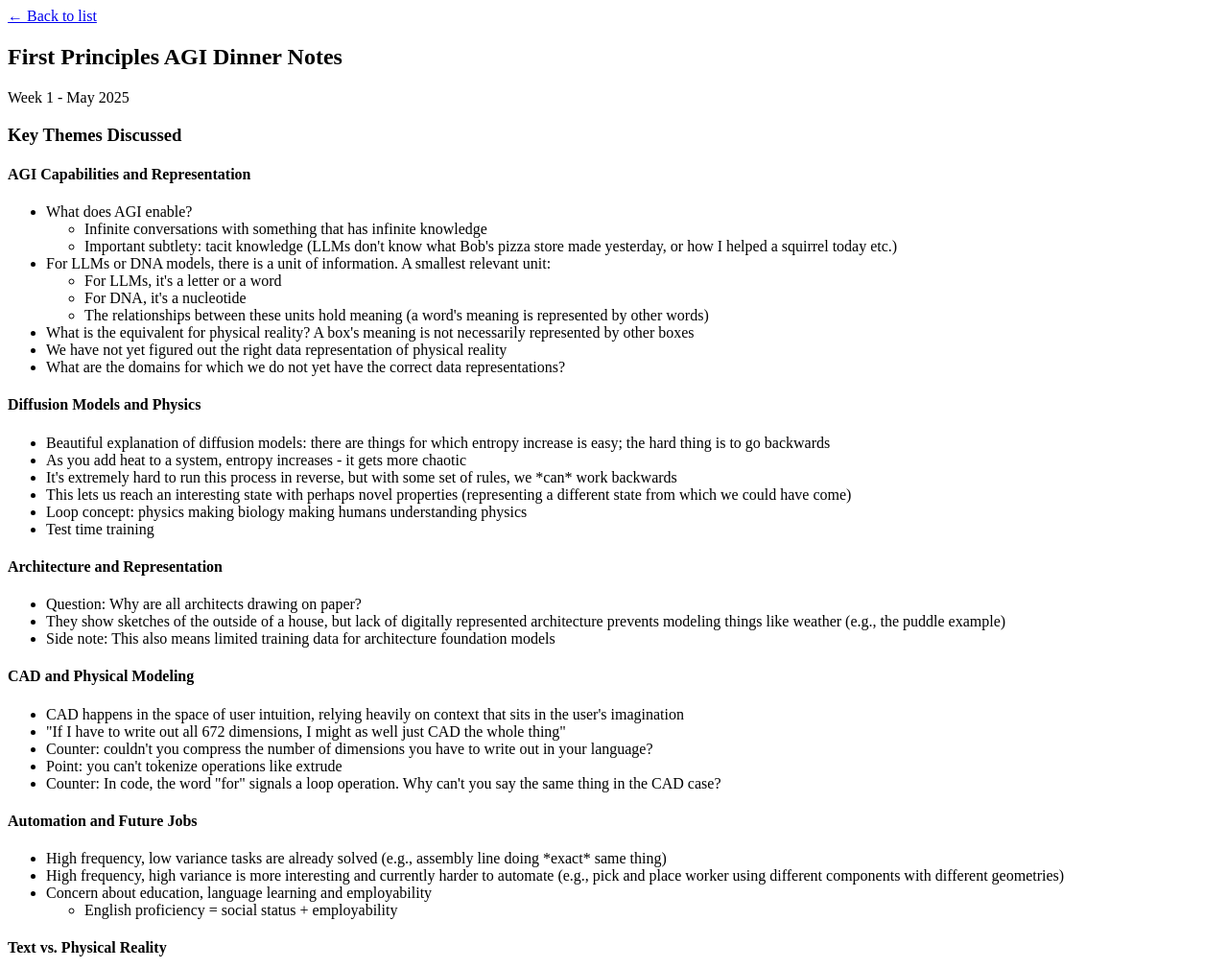
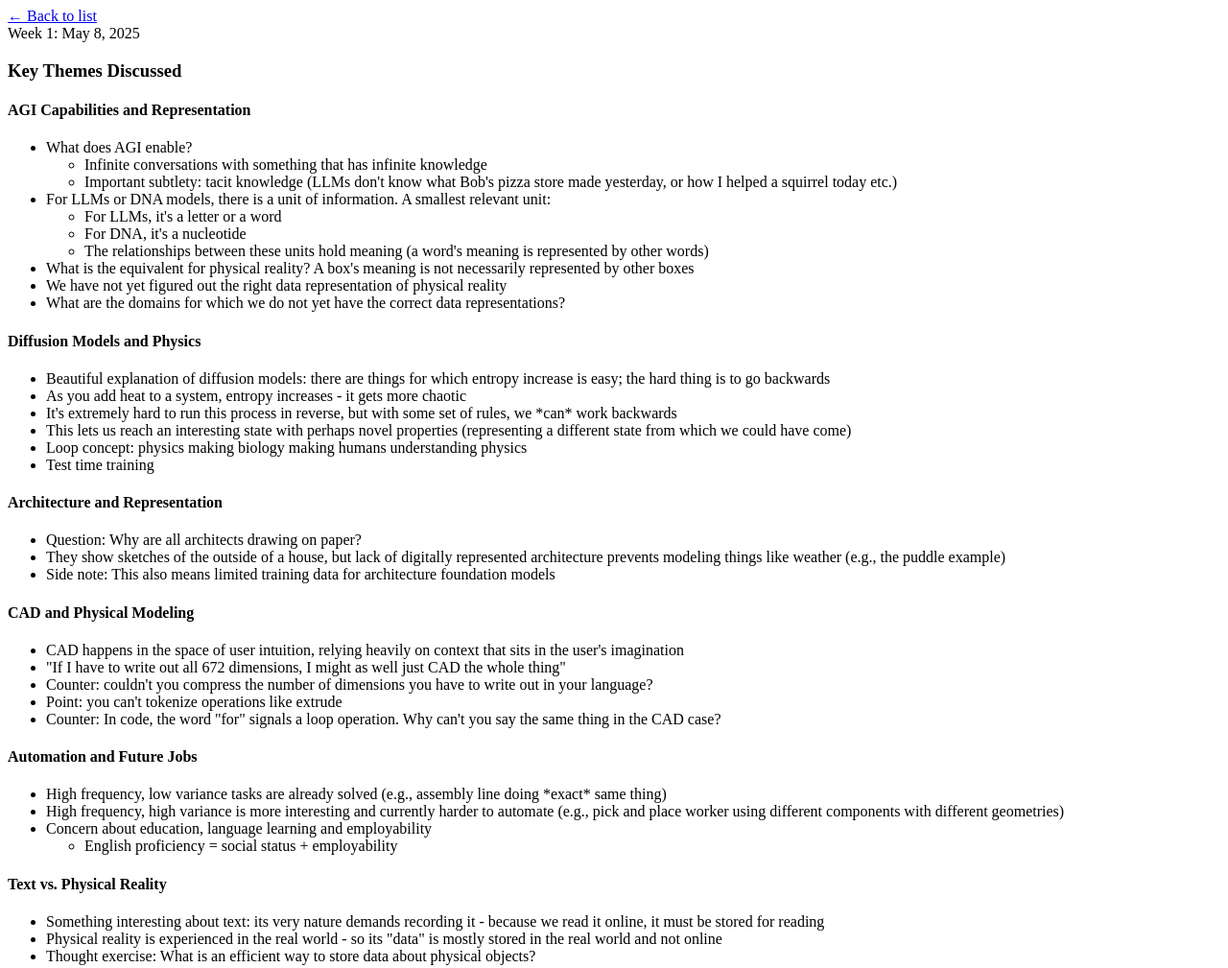
Before and after one commit to Dhruv712/SSRPAI, a plain HTML site: page notes/week1.html in a window 1280 px wide. Shown: the top 1009 px of the page at 96% size. Drawn offline with Linux system fonts and the light colour scheme.

Commit message:
More text updates

```diff
--- a/notes/week1.html
+++ b/notes/week1.html
@@ -3,14 +3,13 @@
 <head>
     <meta charset="UTF-8">
     <meta name="viewport" content="width=device-width, initial-scale=1.0">
-    <title>Week 1 - First Principles AGI Discussion</title>
+    <title>Week 1 - SSRPAI Discussion</title>
 </head>
 <body>
     <div class="note-content active">
         <a href="javascript:void(0);" class="back-to-list">← Back to list</a>
 
-        <h2>First Principles AGI Dinner Notes</h2>
-        <div class="dinner-date">Week 1 - May 2025</div>
+        <div class="dinner-date">Week 1: May 8, 2025</div>
 
         <h3>Key Themes Discussed</h3>
 
```
